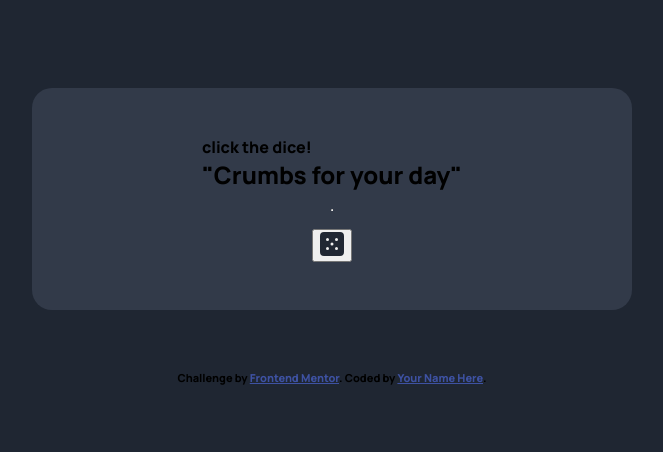
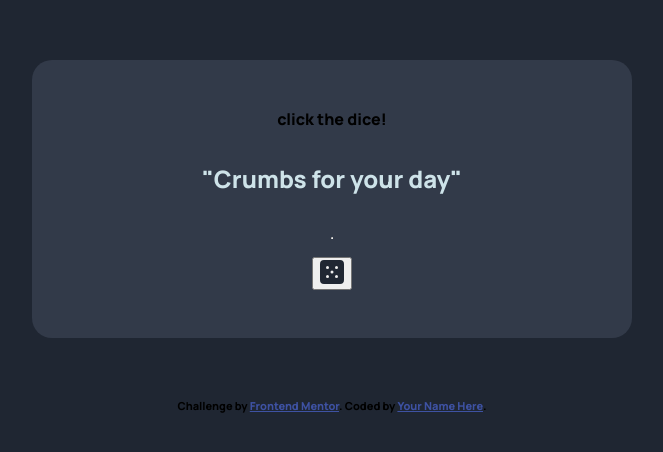
Before and after one commit to trishacapitle/advice-generator, a website built with Vite: page index.html in a window 1280 px wide. Shown: the part 164-616 px from the top of the page, without its empty margins (308-971 px from the left). Built offline with nearby package versions, Linux system fonts and the light colour scheme; some icons are missing.

Commit message:
added style for card content p and h2

```diff
--- a/style.css
+++ b/style.css
@@ -49,3 +49,19 @@ body {
     border-radius: 20px;
     background-color: var(--dark-grayish-blue);
 }
+
+
+.card-content {
+    text-align: center;
+    background-color: var(--dark-grayish-blue);
+}
+
+p {
+    font-size: 1rem;
+    margin-bottom: 2em;
+}
+
+h2 {
+    color: var(--light-cyan);
+    margin-bottom: 1em;
+}
```
